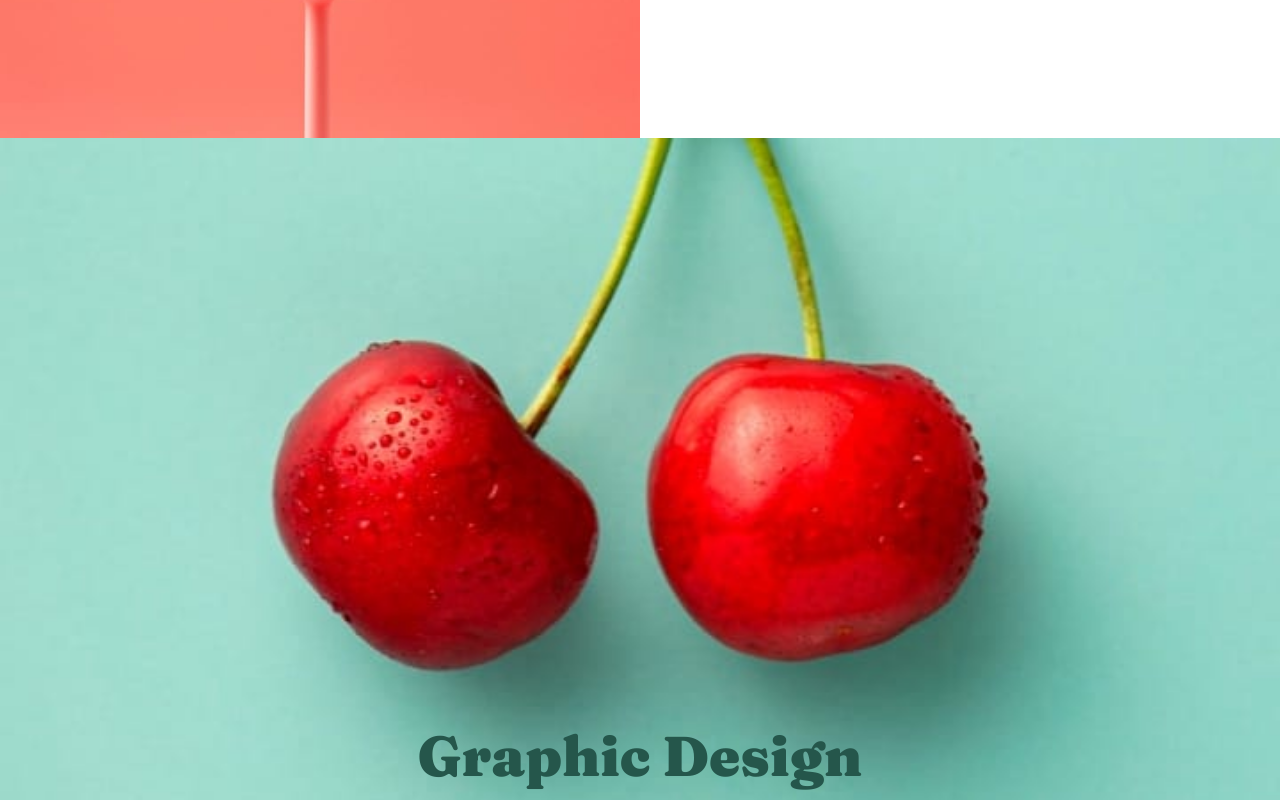
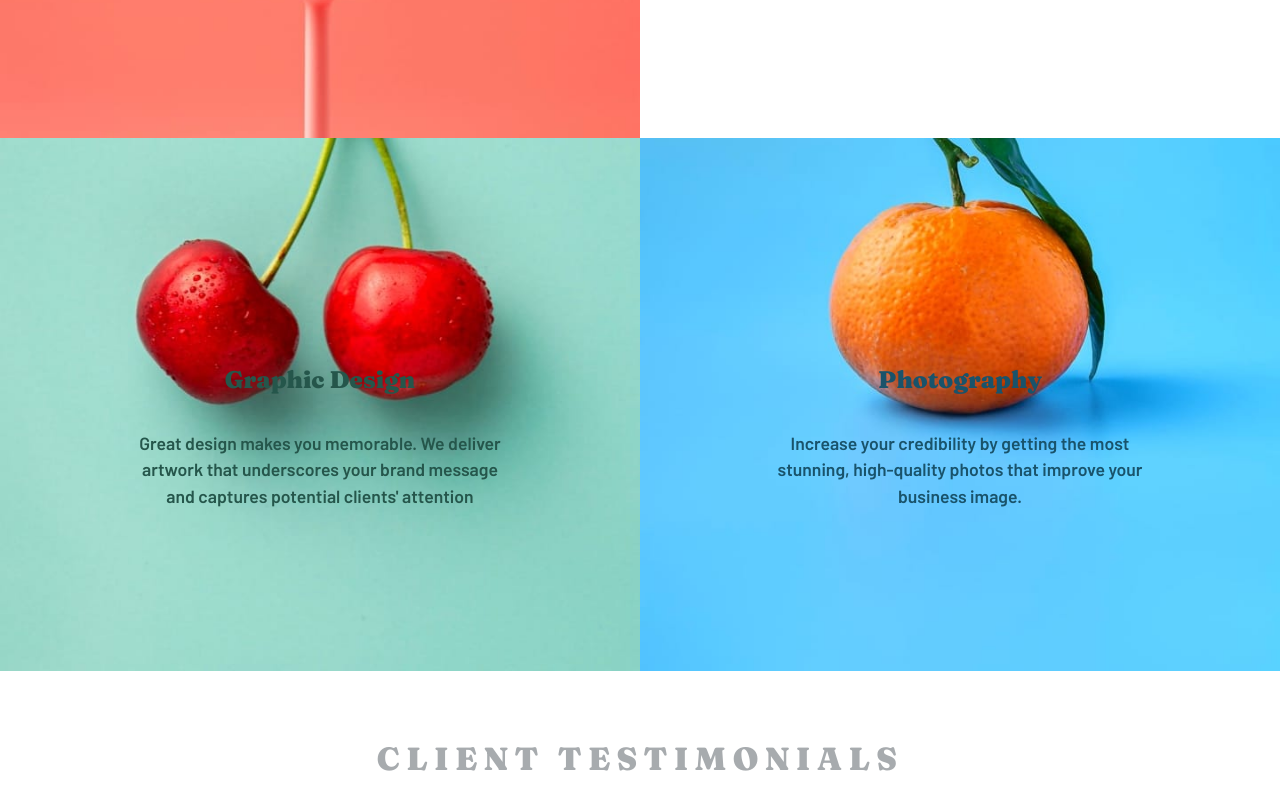
Before and after one commit to elvisowusu/Sunny-Side, a React (Vite) app: page / in a window 1280 px wide. Shown: the part 1640-2440 px from the top of the page. Built offline with nearby package versions, Linux system fonts and the light colour scheme.

Commit message:
Refactor component layouts and styles

```diff
--- a/src/Components/LearnMore.jsx
+++ b/src/Components/LearnMore.jsx
@@ -27,7 +27,7 @@ function LearnMore() {
                         </div>
                     )
                 })
-             }
+            }
 
         </div>
     );
--- a/src/Components/Others.jsx
+++ b/src/Components/Others.jsx
@@ -11,15 +11,15 @@ function Others() {
                     {topic:'Photography',content:"Increase your credibility by getting the most stunning, high-quality photos that improve your business image.",image:mobilePhotography,image2:desktopPhotography}]
     const screenWidth = useContext(ScreenWidthContext)
     return (
-        <div className='relative'>
+        <div className='relative md:grid md:grid-cols-2'>
         {
             others.map((other,key)=>{
                 return(
                     <div key={key} className={`relative flex flex-col justify-center items-center ${other.topic==='Photography'? 'text-Darkblue(photographytext)':'text-Darkdesaturatedcyan(graphicdesigntext)'}`}>
-                        <img src={screenWidth < 768? other.image:other.image2} alt="image" className='md:w-full'/>
-                        <div className={`absolute top-[22rem] sm:top-[42rem] md:top-[32rem]`}>
-                            <h1 className='font-extrabold text-[2rem] sm:text-[3.5rem] mt-[3.5rem] sm:mt-[4rem] mb-[1.5rem] sm:mb-[2rem] font-FrauncesFont'>{other.topic}</h1>
-                            <p className='px-[1.3rem] text-[0.9rem] sm:text-[1.4rem] font-semibold font-BarlowFont'>{other.content}</p>
+                        <img src={screenWidth < 768? other.image:other.image2} alt="image"/>
+                        <div className={`absolute top-[22rem] sm:top-[42rem] md:top-[10rem] md:w-[26rem]`}>
+                            <h1 className='font-extrabold text-[2rem] sm:text-[3.5rem] md:text-[1.5rem] mt-[3.5rem] sm:mt-[4rem] mb-[1.5rem] sm:mb-[2rem] font-FrauncesFont'>{other.topic}</h1>
+                            <p className='px-[1.3rem] text-[0.9rem] sm:text-[1.4rem] md:text-[1.1rem] font-semibold font-BarlowFont'>{other.content}</p>
                         </div>
                     </div>
                 )
--- a/src/Components/Testimonials.jsx
+++ b/src/Components/Testimonials.jsx
@@ -19,7 +19,7 @@ function Testimonials() {
                 clients.map((client,key)=>
                     <div key={key} className='flex flex-col justify-center items-center mb-[4.5rem] sm:mb-[5rem]'>
                             <img src={client.Image} alt="image" className='block rounded-full w-[4.6rem] sm:w-[6.5rem] mb-[2.5rem] sm:mb-[3.5rem]'/>
-                            <p className='text-[1.1rem] sm:text-[1.4rem] font-semibold px-[1rem] sm:px-[2rem] text-Verydarkgrayishblue'>{client.Statement}</p>
+                            <p className='text-[1.1rem] sm:text-[1.4rem] font-semibold px-[1rem] sm:px-[2rem] text-Verydarkgrayishblue md:w-[31rem]'>{client.Statement}</p>
                             <h3 className='mt-[1.5rem] sm:mt-[2rem] font-extrabold font-FrauncesFont text-lg sm:text-[1.5rem] text-Verydarkdesaturatedblue'>{client.Name}</h3>
                             <p className='font-semibold text-sm sm:text-[1.3rem] mt-[0.6rem] sm:mt-[1rem] text-Grayishblue'>{client.Ocuupation}</p>
                     </div>
```
